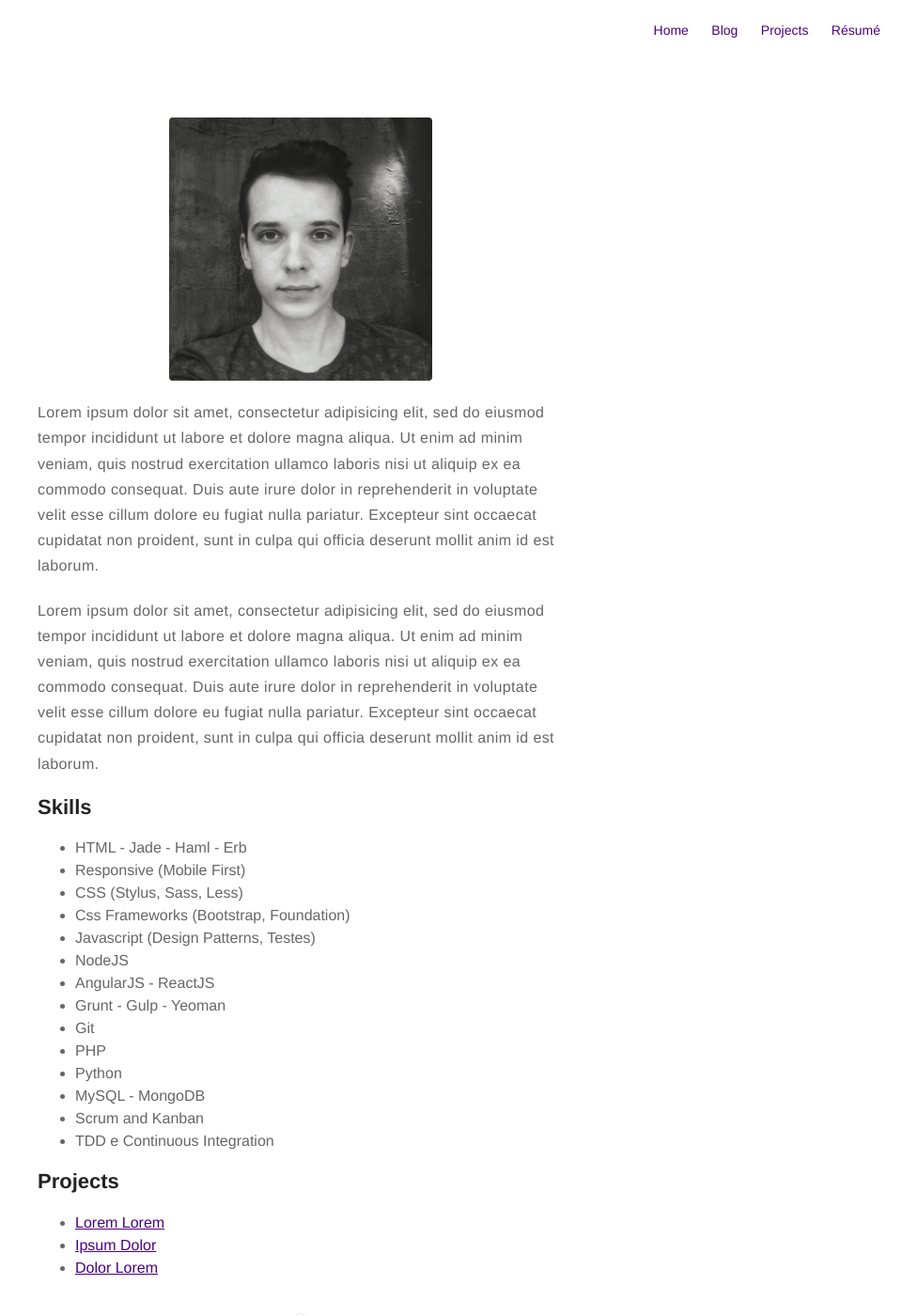
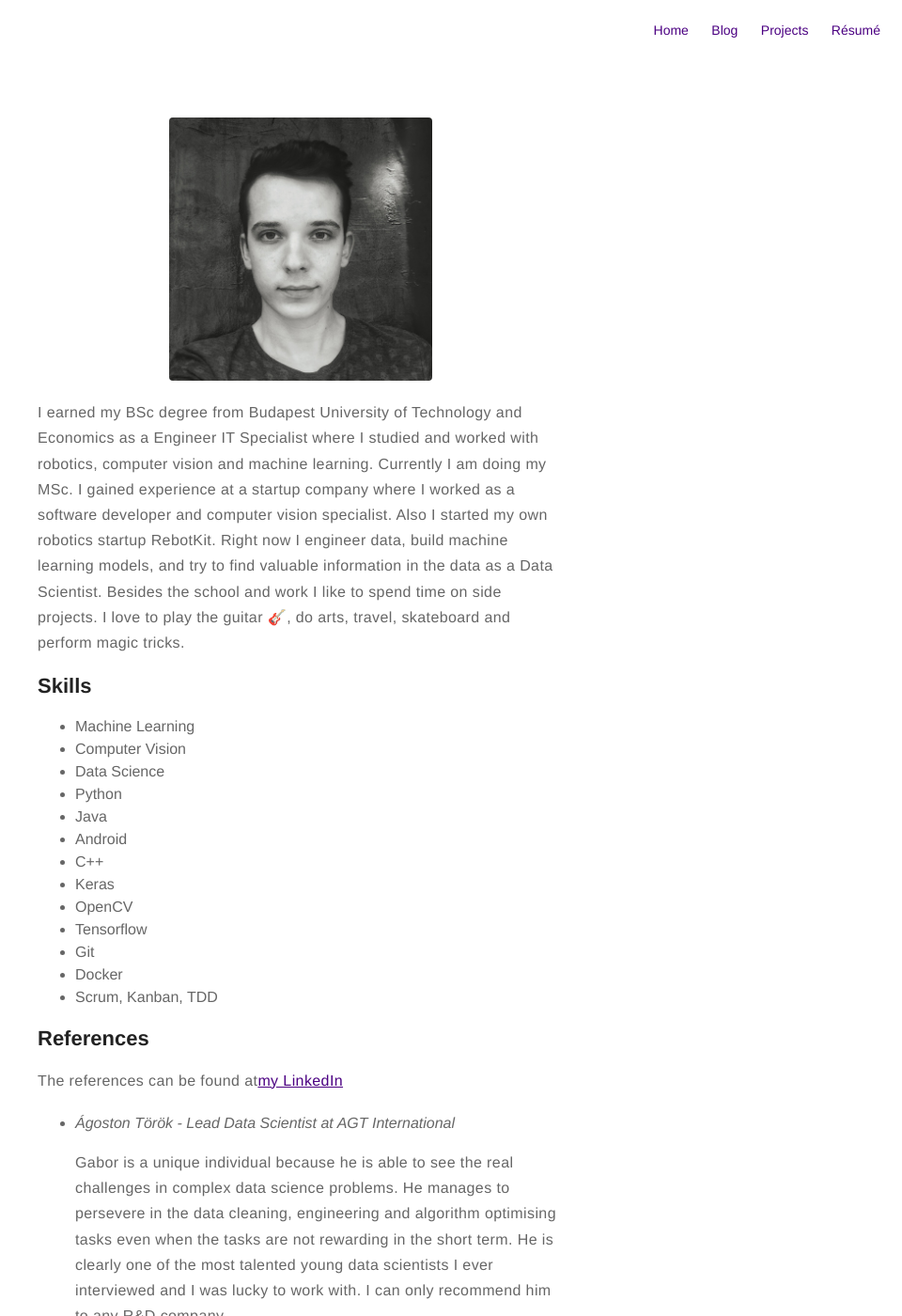
Before and after one commit to gaborvecsei/gaborvecsei.github.io, a Jekyll site: the page built from about.md, in a window 1280 px wide and 1400 px high. Shown: the whole window at 94% size, without its empty margins (320-1280 px from the left). Built offline with Jekyll 4.4.1, drawn with Linux system fonts in a browser that asks for light colours; emoji names are drawn with the system emoji font; some of the changed text lies outside the part shown.

Commit message:
about edited

```diff
--- a/Gemfile
+++ b/Gemfile
@@ -3,3 +3,4 @@ source 'http://rubygems.org'
 gem 'github-pages'
 gem 'html-proofer'
 gem 'jekyll-admin'
+gem 'jemoji'
--- a/about.md
+++ b/about.md
@@ -4,43 +4,32 @@ layout: page
 ---
 ![Profile Image]({{ site.url }}/{{ site.picture }})
 
-<p>Lorem ipsum dolor sit amet, consectetur adipisicing elit, sed do eiusmod
-tempor incididunt ut labore et dolore magna aliqua. Ut enim ad minim veniam,
-quis nostrud exercitation ullamco laboris nisi ut aliquip ex ea commodo
-consequat. Duis aute irure dolor in reprehenderit in voluptate velit esse
-cillum dolore eu fugiat nulla pariatur. Excepteur sint occaecat cupidatat non
-proident, sunt in culpa qui officia deserunt mollit anim id est laborum.</p>
-
-<p>Lorem ipsum dolor sit amet, consectetur adipisicing elit, sed do eiusmod
-tempor incididunt ut labore et dolore magna aliqua. Ut enim ad minim veniam,
-quis nostrud exercitation ullamco laboris nisi ut aliquip ex ea commodo
-consequat. Duis aute irure dolor in reprehenderit in voluptate velit esse
-cillum dolore eu fugiat nulla pariatur. Excepteur sint occaecat cupidatat non
-proident, sunt in culpa qui officia deserunt mollit anim id est laborum.</p>
+<p>I earned my BSc degree from Budapest University of Technology and Economics as a Engineer IT Specialist where I studied and worked with robotics, computer vision and machine learning. Currently I am doing my MSc. I gained experience at a startup company where I worked as a software developer and computer vision specialist. Also I started my own robotics startup RebotKit. Right now I engineer data, build machine learning models, and try to find valuable information in the data as a Data Scientist. Besides the school and work I like to spend time on side projects. I love to play the guitar :guitar:, do arts, travel, skateboard and perform magic tricks.</p>
 
 <h2>Skills</h2>
 
 <ul class="skill-list">
-	<li>HTML - Jade - Haml - Erb</li>
-	<li>Responsive (Mobile First)</li>
-	<li>CSS (Stylus, Sass, Less)</li>
-	<li>Css Frameworks (Bootstrap, Foundation)</li>
-	<li>Javascript (Design Patterns, Testes)</li>
-	<li>NodeJS</li>
-	<li>AngularJS - ReactJS</li>
-	<li>Grunt - Gulp - Yeoman</li>
+	<li>Machine Learning</li>
+	<li>Computer Vision</li>
+	<li>Data Science</li>
+	<li>Python</li>
+	<li>Java</li>
+	<li>Android</li>
+	<li>C++</li>
+	<li>Keras</li>
+	<li>OpenCV</li>
+	<li>Tensorflow</li>
 	<li>Git</li>
-	<li>PHP</li>
-	<li>Python</li>
-	<li>MySQL - MongoDB</li>
-	<li>Scrum and Kanban</li>
-	<li>TDD e Continuous Integration</li>
+	<li>Docker</li>
+	<li>Scrum, Kanban, TDD</li>
 </ul>
 
-<h2>Projects</h2>
+<h2>References</h2>
+
+The references can be found at[my LinkedIn](https://www.linkedin.com/in/gaborvecsei/)
 
 <ul>
-	<li><a href="https://github.com/">Lorem Lorem</a></li>
-	<li><a href="https://github.com/">Ipsum Dolor</a></li>
-	<li><a href="https://github.com/">Dolor Lorem</a></li>
+	<li><i>Ágoston Török - Lead Data Scientist at AGT International</i><p>Gabor is a unique individual because he is able to see the real challenges in complex data science problems. He manages to persevere in the data cleaning, engineering and algorithm optimising tasks even when the tasks are not rewarding in the short term. He is clearly one of the most talented young data scientists I ever interviewed and I was lucky to work with. I can only recommend him to any R&D company.</p></li>
+	<li><i>David Ottlik - CEO at Synetiq</i><p>Gábor proved himself as a smart, fast-learning and always curious data scientist. His kind and proactive attitude and practical machine-learning and computer vision experience made him a valuable team member from day one.</p></li>
+	<li><i>Diego Alonso - Head of Engineering at Synetiq</i><p>Gabor is passionate about his work and can learn very fast. He has a very practical and updated knowledge about machine learning in general and computer vision in particular. He is a good team member and is always available to help others.</p></li>
 </ul>
```
Also changed, not shown: docker/docker-compose.yml (added, +15 -0 lines), 1 other file.
